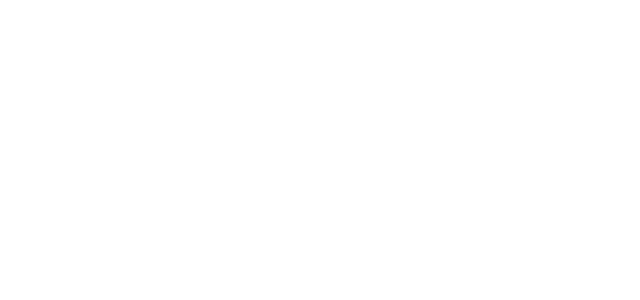
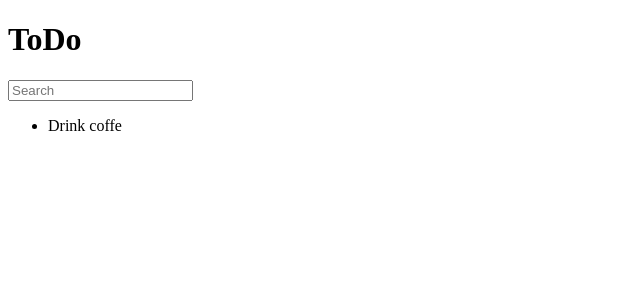
Before and after one commit to Kamesas/react-udemy, a React (Create React App) app: page / in a window 1280 px wide. Shown: the top 300 px of the page, without its empty margins (0-640 px from the left). Built offline with nearby package versions, Linux system fonts and the light colour scheme.

Commit message:
the structure of the project  ready

```diff
--- /dev/null
+++ b/src/components/App.jsx
@@ -0,0 +1,16 @@
+import React from "react";
+import AppHeader from "./app-header/AppHeader";
+import SearchPanel from "./search-panel/SearchPanel";
+import TodoList from "./todo-list/TodoList";
+
+const App = () => {
+  return (
+    <div>
+      <AppHeader />
+      <SearchPanel />
+      <TodoList />
+    </div>
+  );
+};
+
+export default App;
--- /dev/null
+++ b/src/components/app-header/AppHeader.jsx
@@ -0,0 +1,7 @@
+import React from "react";
+
+const AppHeader = () => {
+  return <h1>ToDo</h1>;
+};
+
+export default AppHeader;
--- /dev/null
+++ b/src/components/search-panel/SearchPanel.jsx
@@ -0,0 +1,7 @@
+import React from "react";
+
+const SearchPanel = () => {
+  return <input placeholder="Search" />;
+};
+
+export default SearchPanel;
--- /dev/null
+++ b/src/components/todo-list-item/TodoListItem.jsx
@@ -0,0 +1,7 @@
+import React from "react";
+
+const TodoListItem = () => {
+  return <span>Drink coffe</span>;
+};
+
+export default TodoListItem;
--- /dev/null
+++ b/src/components/todo-list/TodoList.jsx
@@ -0,0 +1,13 @@
+import React from "react";
+import TodoListItem from "../todo-list-item/TodoListItem";
+const TodoList = () => {
+  return (
+    <ul>
+      <li>
+        <TodoListItem />
+      </li>
+    </ul>
+  );
+};
+
+export default TodoList;
--- a/src/index.js
+++ b/src/index.js
@@ -1,4 +1,5 @@
 import React from "react";
 import ReactDOM from "react-dom";
+import App from "./components/App";
 
-ReactDOM.render(<div />, document.getElementById("root"));
+ReactDOM.render(<App />, document.getElementById("root"));
```
